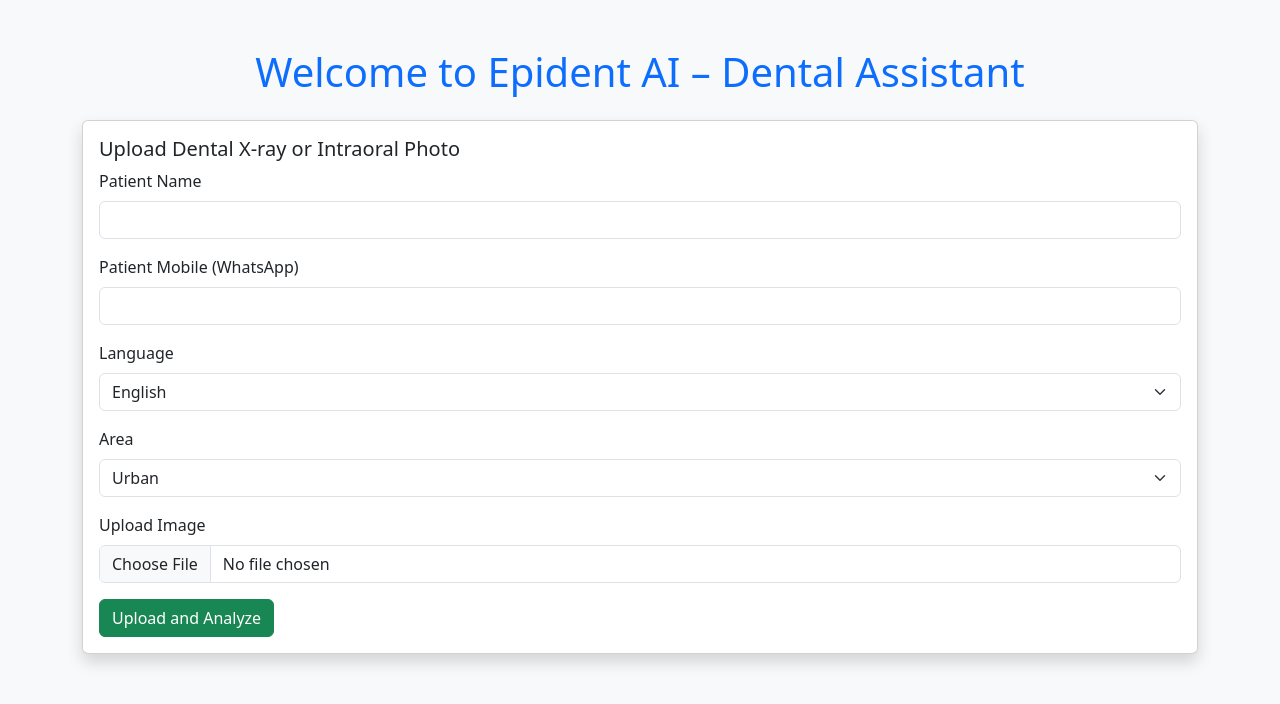
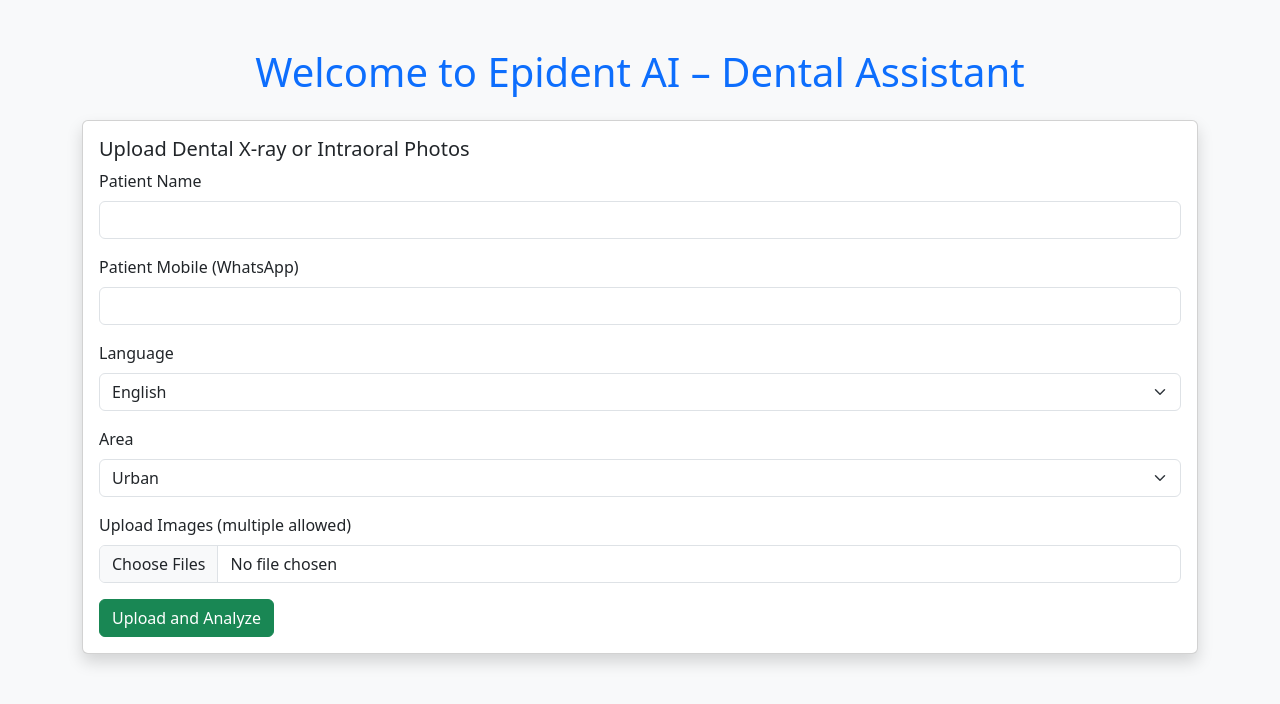
Before and after one commit to Balajiepistate/EpidentAI-update29Jun25, a Python web app: template templates/main-app.html in a window 1280 px wide. Shown: the top 704 px of the page. Run offline with Jinja, Linux system fonts and the light colour scheme; the template is opened without the code that fills it, so the values that code supplies are empty.

Commit message:
Update main-app.html

```diff
--- a/templates/main-app.html
+++ b/templates/main-app.html
@@ -12,7 +12,7 @@
 
     <div class="card mb-4 shadow">
       <div class="card-body">
-        <h5 class="card-title">Upload Dental X-ray or Intraoral Photo</h5>
+        <h5 class="card-title">Upload Dental X-ray or Intraoral Photos</h5>
         <form action="/upload" method="POST" enctype="multipart/form-data">
           <div class="mb-3">
             <label class="form-label">Patient Name</label>
@@ -37,8 +37,8 @@
             </select>
           </div>
           <div class="mb-3">
-            <label class="form-label">Upload Image</label>
-            <input type="file" name="file" class="form-control" required />
+            <label class="form-label">Upload Images (multiple allowed)</label>
+            <input type="file" name="files" class="form-control" multiple required />
           </div>
           <button type="submit" class="btn btn-success">Upload and Analyze</button>
         </form>
@@ -60,17 +60,18 @@
       <div class="alert alert-danger">{{ error }}</div>
     {% endif %}
 
-    {% if image_path %}
+    {% if image_paths %}
     <div class="card mt-4">
       <div class="card-body">
-        <h5 class="card-title">Image Preview</h5>
-        <img src="{{ image_path }}" class="img-fluid rounded border" alt="Uploaded Image" />
+        <h5 class="card-title">Image Previews</h5>
+        {% for path in image_paths %}
+          <img src="{{ path }}" class="img-fluid rounded border mb-3" alt="Uploaded Image" />
+        {% endfor %}
 
-        {% if ai_insights %}
-        <div class="alert alert-info mt-3">
-          <strong>Suggested Treatment Plan for {{ patient_name }}:</strong> {{ ai_insights }}
-        </div>
-        {% endif %}
+        <h5 class="mt-3">Suggested Treatment Plans</h5>
+        {% for insight in ai_insights_list %}
+          <div class="alert alert-info">{{ insight }}</div>
+        {% endfor %}
 
         <p><strong>Mobile:</strong> {{ mobile }}</p>
         <p><strong>Cost Estimate:</strong> ₹{{ cost }}</p>
@@ -79,12 +80,12 @@
         <form action="/export-pdf" method="POST" style="display:inline-block;">
           <input type="hidden" name="patient_name" value="{{ patient_name }}" />
           <input type="hidden" name="mobile" value="{{ mobile }}" />
-          <input type="hidden" name="ai_insights" value="{{ ai_insights }}" />
+          <input type="hidden" name="ai_insights" value="{{ ', '.join(ai_insights_list) }}" />
           <input type="hidden" name="education_text" value="{{ education_text }}" />
           <input type="hidden" name="cost" value="{{ cost }}" />
           <input type="hidden" name="language" value="{{ language }}" />
           <input type="hidden" name="area" value="{{ area }}" />
-          <input type="hidden" name="image_path" value="{{ image_path }}" />
+          <input type="hidden" name="image_paths" value="{{ ','.join(image_paths) }}" />
           <button type="submit" class="btn btn-primary">Export as PDF</button>
         </form>
 
```
